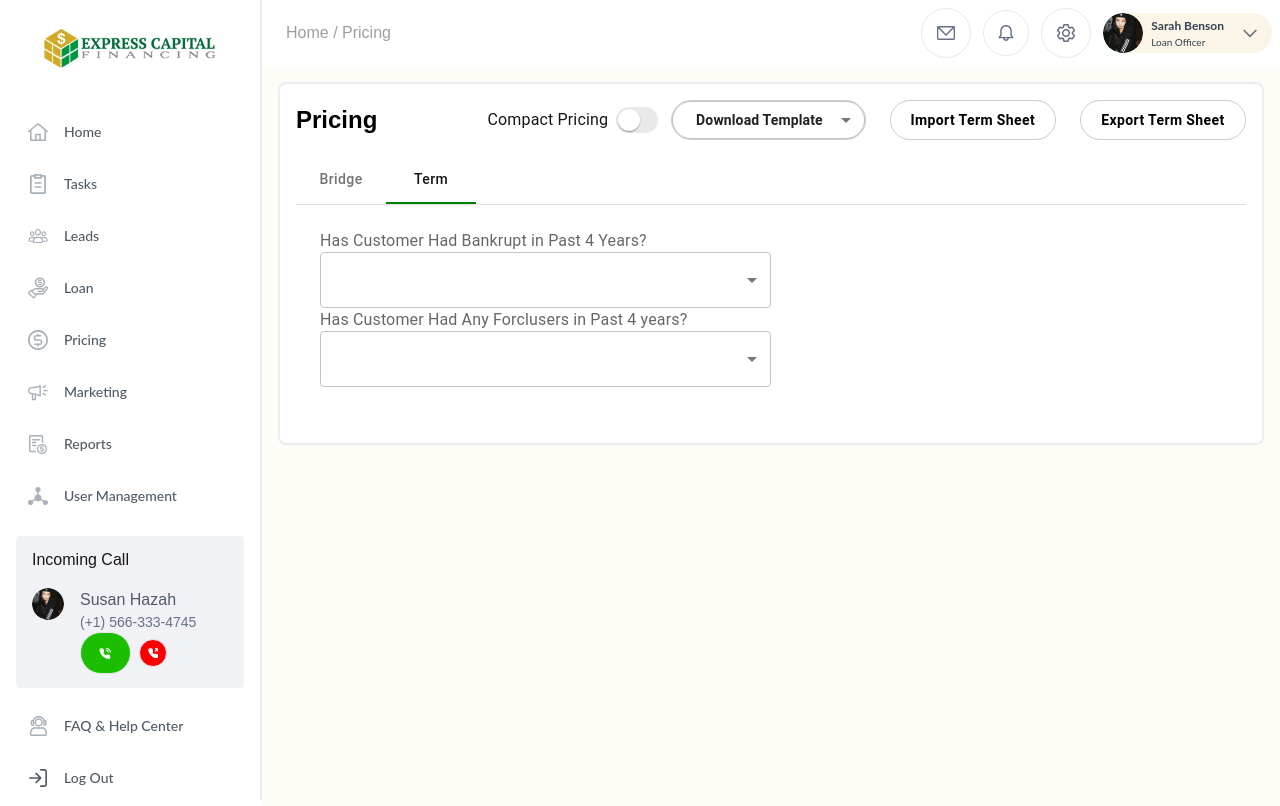
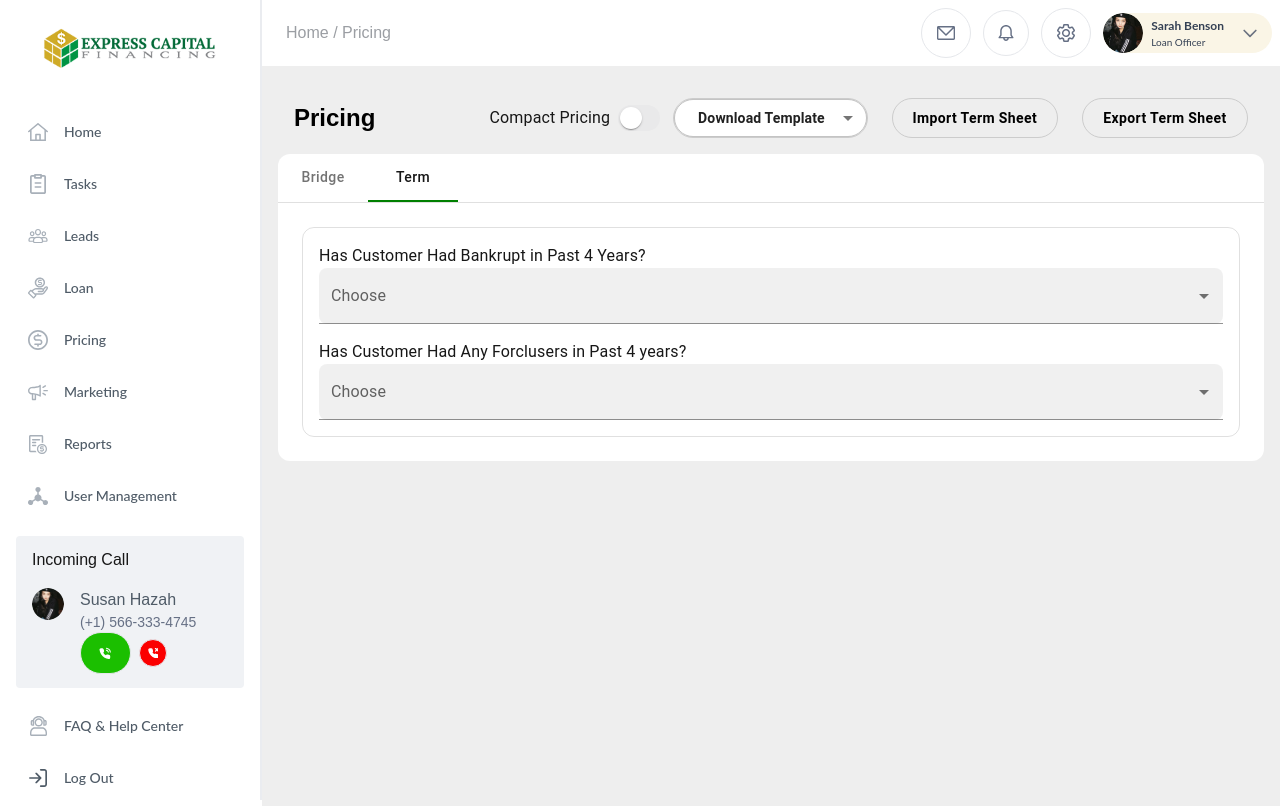
Before and after one commit to web-cloudy/ECF_FE, a Next.js app: page /pricing in a window 1280 px wide. Both pictures are taken after a click on the tab "Term". Built offline with nearby package versions, Linux system fonts and the light colour scheme; no server answers.

Commit message:
updated pricing layout style

```diff
--- a/src/components/pricing/RightSidePanel.tsx
+++ b/src/components/pricing/RightSidePanel.tsx
@@ -85,7 +85,7 @@ export default function RightSidePanel() {
   };
 
   return (
-    <Grid2 size={6} className="px-4 pb-[16px]">
+    <Grid2 size={6} className="bg-white rounded-xl">
       <Box>
         <Box sx={{ borderBottom: 1, borderColor: "divider" }}>
           <Tabs
--- a/src/pages/pricing/index.tsx
+++ b/src/pages/pricing/index.tsx
@@ -26,6 +26,7 @@ import {
   TableBody,
   TableRow,
   TableCell,
+  FormControl,
 } from "@mui/material";
 import { RemoveCircleOutline } from "@mui/icons-material";
 import { SwitchProps } from "@mui/material/Switch";
@@ -186,10 +187,10 @@ export default function Pricing() {
 
   return (
     <div
-      className="content bg-[#FDFCF6] p-[16px]"
+      className="content bg-[#EEEEEE] p-[16px]"
       style={{ height: "calc(100vh - 60px)" }}
     >
-      <div className="bg-white rounded-[8px] border-2 border-[#eaecf0] pb-[16px]">
+      <div className="rounded-[8px] pb-[16px]">
         <div className="flex p-4 justify-between items-center">
           <h1 className="text-black text-[24px] leading-[36px] font-semibold">
             Pricing
@@ -217,8 +218,11 @@ export default function Pricing() {
             <CustomButton fullWidth>Export Term Sheet</CustomButton>
           </div>
         </div>
-        <Grid2 container>
-          <Grid2 size={showAdvancedSection ? 6 : 12} className="px-4 pb-[16px]">
+        <Grid2 container spacing={2}>
+          <Grid2
+            size={showAdvancedSection ? 6 : 12}
+            className="bg-white rounded-xl"
+          >
             <Box>
               <Box sx={{ borderBottom: 1, borderColor: "divider" }}>
                 <Tabs
@@ -327,28 +331,61 @@ export default function Pricing() {
               </CustomTabPanel>
 
               <CustomTabPanel value={activeTab} index={1}>
-                <Grid2 size={6}>
-                  <InputLabel>
+                <Box
+                  sx={{
+                    border: 1,
+                    borderColor: "divider",
+                    p: 2,
+                    borderRadius: 3,
+                  }}
+                  className="space-y-4"
+                >
+                  <Box>
+                    <Typography>
                       Has Customer Had Bankrupt in Past 4 Years?
-                  </InputLabel>
-                  <Select fullWidth>
+                    </Typography>
+                    <FormControl variant="filled" fullWidth>
+                      <InputLabel>Choose</InputLabel>
+                      <Select
+                        fullWidth
+                        sx={{
+                          borderRadius: 2,
+                          borderColor: "green",
+                          "& .MuiOutlinedInput-notchedOutline": {
+                            borderColor: "green", // Change the outline color here
+                          },
+                          "&:hover .MuiOutlinedInput-notchedOutline": {
+                            borderColor: "darkgreen", // Change the outline color on hover
+                          },
+                          "&.Mui-focused .MuiOutlinedInput-notchedOutline": {
+                            borderColor: "darkgreen", // Change the outline color on focus
+                          },
+                        }}
+                      >
                         <MenuItem value="text">Text</MenuItem>
                         <MenuItem value="text">Text</MenuItem>
                         <MenuItem value="text">Text</MenuItem>
                         <MenuItem value="text">Text</MenuItem>
                         <MenuItem value="text">Text</MenuItem>
                       </Select>
-                  <InputLabel>
+                    </FormControl>
+                  </Box>
+                  <Box>
+                    <Typography>
                       Has Customer Had Any Forclusers in Past 4 years?{" "}
-                  </InputLabel>
-                  <Select fullWidth>
+                    </Typography>
+                    <FormControl variant="filled" fullWidth>
+                      <InputLabel>Choose</InputLabel>
+                      <Select fullWidth sx={{ borderRadius: 2 }}>
                         <MenuItem value="text">Text</MenuItem>
                         <MenuItem value="text">Text</MenuItem>
                         <MenuItem value="text">Text</MenuItem>
                         <MenuItem value="text">Text</MenuItem>
                         <MenuItem value="text">Text</MenuItem>
                       </Select>
-                </Grid2>
+                    </FormControl>
+                  </Box>
+                </Box>
 
                 {showAdvancedSection && (
                   <Box>
```
Lines whose indentation alone changed are shown as unchanged.
